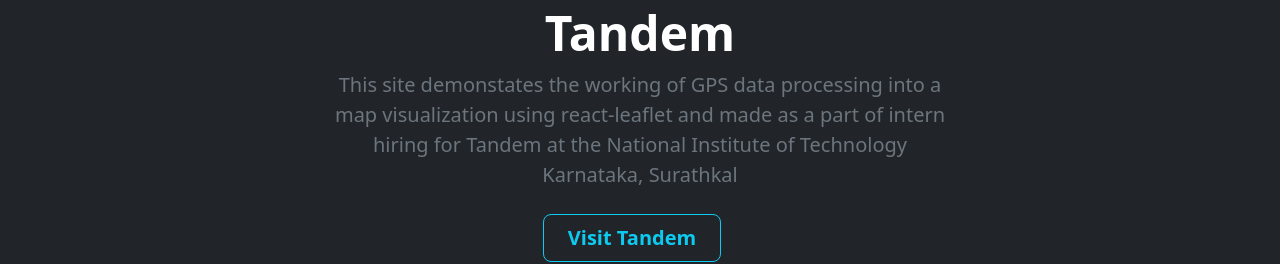
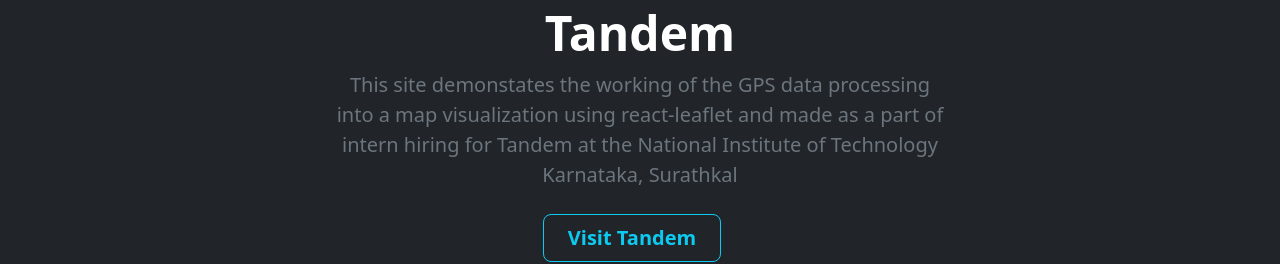
Before and after one commit to aakash0220/tandem, a React (Vite) app: page / in a window 1280 px wide. Shown: the part 931-1195 px from the top of the page. Built offline with nearby package versions, Linux system fonts and the light colour scheme.

Commit message:
footer corrected - 3

```diff
--- a/src/components/Footer.jsx
+++ b/src/components/Footer.jsx
@@ -6,7 +6,7 @@
             <div className="py-5 ">
                 <h1 className="display-5 fw-bold text-white">Tandem</h1>
                 <div className="col-lg-6 mx-auto">
-                    <p className="fs-5 mb-4">This site demonstates the working of GPS data processing into a map visualization using react-leaflet and made as a part of intern hiring for Tandem at the National Institute of Technology Karnataka, Surathkal</p>
+                    <p className="fs-5 mb-4">This site demonstates the working of the GPS data processing into a map visualization using react-leaflet and made as a part of intern hiring for Tandem at the National Institute of Technology Karnataka, Surathkal</p>
                     <div className="d-grid gap-2 d-sm-flex justify-content-sm-center">
                         <a href={brandSitePath}>
                         <button type="button" className="btn btn-outline-info btn-lg px-4 me-sm-3 fw-bold">Visit Tandem</button>
```
